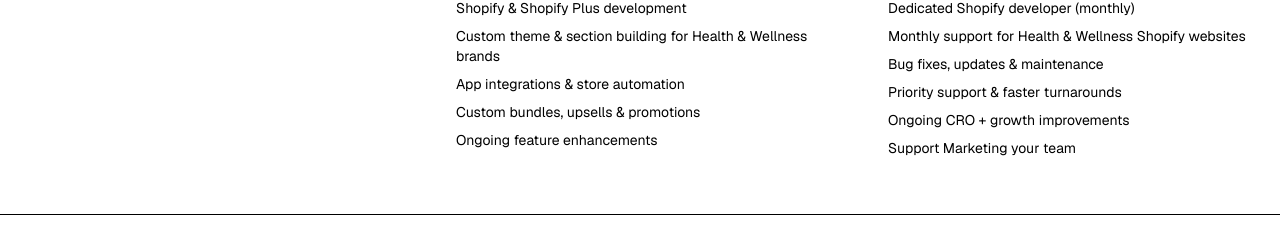
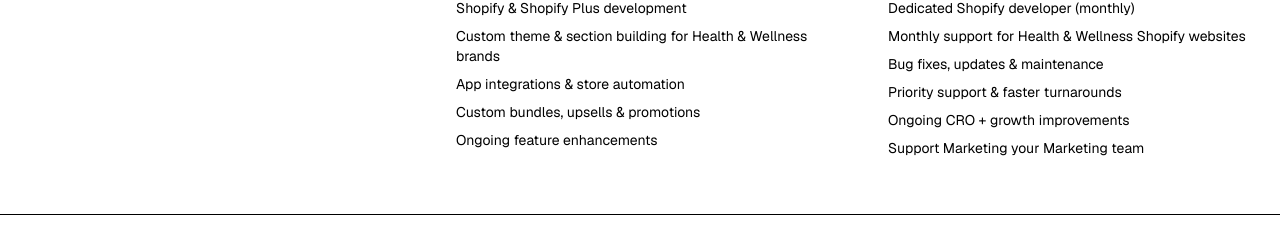
Before and after one commit to Vijendra2016/shopifytaskerwebapp, a Next.js app: page /industries/shopify-cycling-website-design-development in a window 1280 px wide. Shown: the part 1811-2039 px from the top of the page. Built offline with nearby package versions, Linux system fonts and the light colour scheme; no server answers; what tailwindcss-animated would draw is missing.

Commit message:
Service added

```diff
--- a/src/app/industries/CaseStudyAccordion.tsx
+++ b/src/app/industries/CaseStudyAccordion.tsx
@@ -126,7 +126,7 @@ export default function CaseStudySection() {
                 <li>Bug fixes, updates & maintenance</li>
                 <li>Priority support & faster turnarounds</li>
                 <li>Ongoing CRO + growth improvements</li>
-                 <li>Support Marketing your team </li>
+                 <li>Support Marketing your Marketing team </li>
               </ul>
 
             </div>
```
